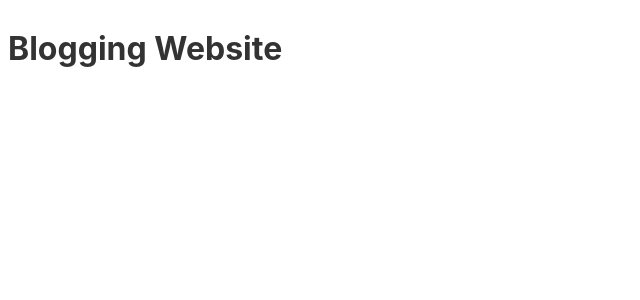
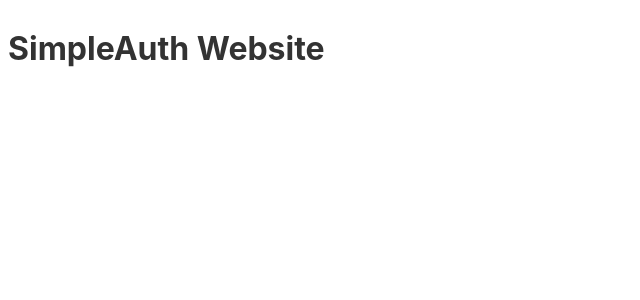
Before and after one commit to anoubluvz/svelte-supabase-auth, a Svelte app: page / in a window 1280 px wide. Shown: the top 300 px of the page, without its empty margins (0-640 px from the left). Built offline with nearby package versions, Linux system fonts and the light colour scheme.

Commit message:
Update readme

```diff
--- a/src/App.svelte
+++ b/src/App.svelte
@@ -3,5 +3,5 @@
 </script>
 
 <main>
-	<h1>Blogging Website</h1>
+	<h1>SimpleAuth Website</h1>
 </main>
```
Also changed, not shown: 1 other file (tests, documents, lock files or other folders).
